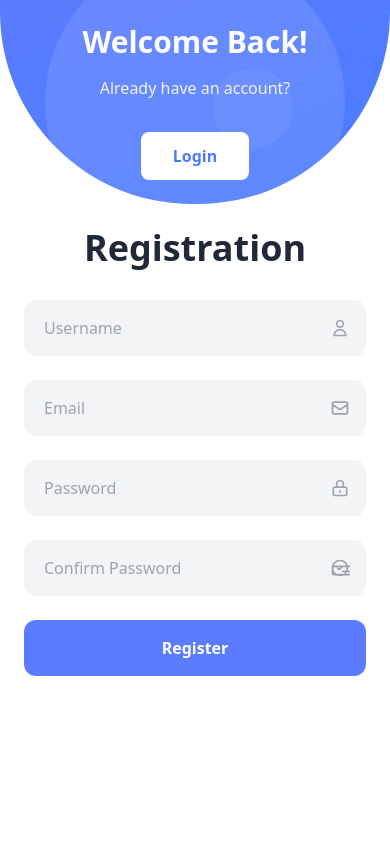
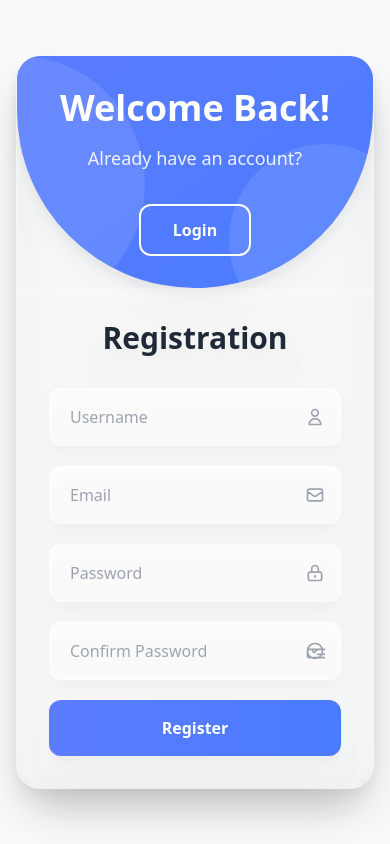
Before and after one commit to AnonNattIV/Park-D, a Next.js app: page /register in a window 390 px wide. Built offline with nearby package versions, Linux system fonts and the light colour scheme.

Commit message:
change ui login and register and tabbar

```diff
--- a/src/app/login/page.tsx
+++ b/src/app/login/page.tsx
@@ -116,18 +116,28 @@ export default function LoginPage() {
   };
 
   return (
-    <div className={`min-h-screen flex flex-col md:flex-row overflow-hidden ${isLoaded ? 'opacity-100' : 'opacity-0'} transition-all duration-700 ease-in-out`}>
+    <div className="min-h-screen bg-gradient-to-br bg-gray-50 flex items-center justify-center p-4">
+      {/* Glass Card Container */}
+      <div
+        className={`
+          w-full max-w-4xl flex flex-col md:flex-row
+          backdrop-blur-xl bg-white/20 border border-white/20
+          shadow-2xl rounded-3xl overflow-hidden
+          transition-all duration-500 ease-in-out
+          ${isLoaded ? 'opacity-100 scale-100 translate-y-0' : 'opacity-0 scale-95 translate-y-8'}
+        `}
+      >
         {/* Left Section - Welcome Area */}
         <div
           className={`
             flex flex-col items-center justify-center
-          w-full md:w-[40%] md:flex
+            w-full md:w-[45%]
             bg-gradient-to-br from-[#5B7CFF] to-[#4a7bff]
             text-white relative overflow-hidden
             rounded-b-[12rem] md:rounded md:rounded-r-[15rem]
-          p-6 md:p-12
+            p-8 md:p-12
             transition-all duration-700 ease-in-out
-          ${isLoaded ? 'translate-x-0 md:translate-x-0 opacity-100' : '-translate-x-full md:-translate-x-full opacity-50'}
+            ${isLoaded ? 'translate-x-0 opacity-100' : '-translate-x-full opacity-50'}
           `}
         >
           {/* Decorative Circles */}
@@ -166,12 +176,12 @@ export default function LoginPage() {
                 ${isLoaded ? 'translate-y-0 opacity-100' : '-translate-y-4 opacity-0'}
               `}
             />
-          <h1 className="text-5xl font-bold mb-4">Welcome to Park:D</h1>
+            <h1 className="text-4xl md:text-5xl font-bold mb-4">Welcome to Park:D</h1>
             <p className="text-lg opacity-90 mb-8">Do not have an account?</p>
             <button
               onClick={() => (window.location.href = '/register')}
-            className="px-8 py-3 bg-white border-2 border-white text-[#5B7CFF] font-bold rounded-lg
-              hover:bg-blue-50 hover:scale-105 hover:shadow-lg
+              className="px-8 py-3 bg-transparent border-2 border-white text-white font-bold rounded-xl
+                hover:bg-white hover:text-[#5B7CFF] hover:scale-105 hover:shadow-lg
                 active:scale-95
                 transition-all duration-300 ease-in-out
               "
@@ -184,14 +194,16 @@ export default function LoginPage() {
         {/* Right Section - Login Form */}
         <div
           className={`
-          w-full md:w-[60%] bg-white flex flex-col items-center justify-center p-8 md:p-16
+            w-full md:w-[55%] bg-white/10 backdrop-blur-sm
+            flex flex-col items-center justify-center
+            p-8 md:p-12
             transition-all duration-700 ease-in-out
-          ${isLoaded ? 'translate-y-0 md:translate-x-0 opacity-100' : 'translate-y-full md:translate-x-full opacity-0'}
+            ${isLoaded ? 'translate-y-0 opacity-100' : 'translate-y-full opacity-0'}
           `}
         >
           <div
             className={`
-            md:hidden mb-8
+              md:hidden mb-6
               transition-all duration-500 ease-out delay-100
               ${isLoaded ? 'translate-y-0 opacity-100' : 'translate-y-4 opacity-0'}
             `}
@@ -207,7 +219,7 @@ export default function LoginPage() {
           </div>
           <h2
             className={`
-            text-4xl font-bold text-gray-800 mb-8
+              text-3xl md:text-4xl font-bold text-gray-800 mb-8
               transition-all duration-500 ease-out delay-100
               ${isLoaded ? 'translate-y-0 opacity-100' : 'translate-y-4 opacity-0'}
             `}
@@ -224,13 +236,13 @@ export default function LoginPage() {
             `}
           >
             {errorMessage && (
-            <div className="rounded-xl border border-red-200 bg-red-50 px-4 py-3 text-sm text-red-700">
+              <div className="rounded-xl border border-red-200 bg-red-50/80 backdrop-blur-sm px-4 py-3 text-sm text-red-700">
                 {errorMessage}
               </div>
             )}
 
             {successMessage && (
-            <div className="rounded-xl border border-green-200 bg-green-50 px-4 py-3 text-sm text-green-700">
+              <div className="rounded-xl border border-green-200 bg-green-50/80 backdrop-blur-sm px-4 py-3 text-sm text-green-700">
                 {successMessage}
               </div>
             )}
@@ -243,11 +255,11 @@ export default function LoginPage() {
                 value={formData.username}
                 onChange={(e) => setFormData({ ...formData, username: e.target.value })}
                 required
-              className="w-full px-5 py-4 bg-gray-100 rounded-xl text-gray-700 placeholder-gray-400
-                focus:outline-none focus:ring-2 focus:ring-[#5B7CFF] focus:bg-white
+                className="w-full px-5 py-4 bg-white/60 backdrop-blur-sm rounded-xl text-gray-700 placeholder-gray-400 border border-white/30
+                  focus:outline-none focus:ring-2 focus:ring-[#5B7CFF] focus:bg-white/90
                   focus:shadow-lg
                   transition-all duration-300 ease-in-out
-                group-hover:bg-gray-50
+                  group-hover:bg-white/70
                 "
               />
               <span
@@ -271,11 +283,11 @@ export default function LoginPage() {
                 value={formData.password}
                 onChange={(e) => setFormData({ ...formData, password: e.target.value })}
                 required
-              className="w-full px-5 py-4 bg-gray-100 rounded-xl text-gray-700 placeholder-gray-400
-                focus:outline-none focus:ring-2 focus:ring-[#5B7CFF] focus:bg-white
+                className="w-full px-5 py-4 bg-white/60 backdrop-blur-sm rounded-xl text-gray-700 placeholder-gray-400 border border-white/30
+                  focus:outline-none focus:ring-2 focus:ring-[#5B7CFF] focus:bg-white/90
                   focus:shadow-lg
                   transition-all duration-300 ease-in-out
-                group-hover:bg-gray-50
+                  group-hover:bg-white/70
                 "
               />
               <span
@@ -306,8 +318,8 @@ export default function LoginPage() {
             <button
               type="submit"
               disabled={isSubmitting}
-            className="w-full py-4 bg-[#5B7CFF] text-white font-bold rounded-xl
-              hover:bg-[#4a6bef] hover:scale-[1.02] hover:shadow-xl
+              className="w-full py-4 bg-gradient-to-r from-[#5B7CFF] to-[#4a7bff] text-white font-bold rounded-xl
+                hover:from-[#4a6bef] hover:to-[#3a5adf] hover:scale-[1.02] hover:shadow-xl
                 active:scale-95
                 disabled:cursor-not-allowed disabled:opacity-70 disabled:hover:scale-100
                 transition-all duration-300 ease-in-out
@@ -337,5 +349,6 @@ export default function LoginPage() {
           </div>
         </div>
       </div>
+    </div>
   );
 }
--- a/src/app/register/page.tsx
+++ b/src/app/register/page.tsx
@@ -69,36 +69,45 @@ export default function RegisterPage() {
   };
 
   return (
-    <div className={`min-h-screen flex flex-col md:flex-row overflow-hidden ${isLoaded ? 'opacity-100' : 'opacity-0'} transition-all duration-700 ease-in-out`}>
-      {/* Welcome Section - Top on mobile, Right on desktop */}
+    <div className="min-h-screen bg-gradient-to-br bg-gray-50 flex items-center justify-center p-4">
+      {/* Glass Card Container */}
       <div
         className={`
-          order-first md:order-last
+          w-full max-w-4xl flex flex-col md:flex-row-reverse
+          backdrop-blur-xl bg-white/20 border border-white/20
+          drop-shadow-xl shadow-2xl rounded-3xl overflow-hidden
+          transition-all duration-500 ease-in-out
+          ${isLoaded ? 'opacity-100 scale-100 translate-y-0' : 'opacity-0 scale-95 translate-y-8'}
+        `}
+      >
+        {/* Welcome Section - Left Section (Top on mobile) */}
+        <div
+          className={`
             flex flex-col items-center justify-center
-          w-full md:w-[40%]
+            w-full md:w-[45%]
             bg-gradient-to-br from-[#5B7CFF] to-[#4a7bff]
             text-white relative overflow-hidden
             rounded-b-[12rem] md:rounded md:rounded-l-[15rem]
-          p-6 md:p-12
+            p-8 md:p-12
             transition-all duration-700 ease-in-out
-          ${isLoaded ? 'translate-x-0 md:translate-x-0 opacity-100' : '-translate-x-full md:translate-x-full opacity-0'}
+            ${isLoaded ? 'translate-x-0 opacity-100' : '-translate-x-full opacity-50'}
           `}
         >
           {/* Decorative Circles */}
           <div
             className={`
-            absolute top-1/2 left-1/2 -translate-x-1/2 -translate-y-1/2
-            w-[300px] md:w-[500px] h-[300px] md:h-[500px] bg-white/10 rounded-full
+              absolute top-0 left-0 w-64 h-64 bg-white/10 rounded-full
+              -translate-x-1/2 -translate-y-1/2
               transition-all duration-600 ease-out
-            ${isLoaded ? 'scale-100 opacity-100' : 'scale-0 opacity-0'}
+              ${isLoaded ? 'translate-y-0 opacity-100' : '-translate-y-8 opacity-0'}
             `}
           ></div>
           <div
             className={`
-            absolute top-1/3 right-1/4
-            w-20 h-20 md:w-32 md:h-32 bg-white/5 rounded-full
+              absolute bottom-0 right-0 w-48 h-48 bg-white/10 rounded-full
+              translate-x-1/4 translate-y-1/4
               transition-all duration-600 ease-out delay-100
-            ${isLoaded ? 'scale-100 opacity-100' : 'scale-0 opacity-0'}
+              ${isLoaded ? 'translate-y-0 opacity-100' : 'translate-y-6 opacity-0'}
             `}
           ></div>
 
@@ -109,12 +118,12 @@ export default function RegisterPage() {
               ${isLoaded ? 'translate-y-0 opacity-100' : 'translate-y-4 opacity-0'}
             `}
           >
-          <h1 className="text-3xl md:text-5xl font-bold mb-4">Welcome Back!</h1>
-          <p className="text-base md:text-lg opacity-90 mb-8">Already have an account?</p>
+            <h1 className="text-4xl md:text-5xl font-bold mb-4">Welcome Back!</h1>
+            <p className="text-lg opacity-90 mb-8">Already have an account?</p>
             <button
               onClick={() => (window.location.href = '/login')}
-            className="px-8 py-3 bg-white text-[#4a7bff] font-bold rounded-lg
-              hover:bg-blue-50 hover:scale-105 hover:shadow-lg
+              className="px-8 py-3 bg-transparent border-2 border-white text-white font-bold rounded-xl
+                hover:bg-white hover:text-[#5B7CFF] hover:scale-105 hover:shadow-lg
                 active:scale-95
                 transition-all duration-300 ease-in-out
               "
@@ -124,19 +133,38 @@ export default function RegisterPage() {
           </div>
         </div>
 
-      {/* Registration Form - Bottom on mobile, Left on desktop */}
+        {/* Registration Form - Right Section (Bottom on mobile) */}
         <div
           className={`
-          w-full md:w-[60%] bg-white flex flex-col items-center justify-center p-6 md:p-16
+            w-full md:w-[55%] bg-white/10 backdrop-blur-sm
+            flex flex-col items-center justify-center
+            p-8 md:p-12
             transition-all duration-700 ease-in-out
-          ${isLoaded ? 'translate-y-0 md:translate-x-0 opacity-100' : 'translate-y-full md:-translate-x-full opacity-0'}
+            ${isLoaded ? 'translate-y-0 opacity-100' : 'translate-y-full opacity-0'}
+          `}
+        >
+          <div
+            className={`
+              md:hidden mb-6
+              transition-all duration-500 ease-out delay-100
+              ${isLoaded ? 'translate-y-0 opacity-100' : 'translate-y-4 opacity-0'}
             `}
           >
             <h2
               className={`
-            text-4xl font-bold text-gray-800 mb-8
+                text-3xl md:text-4xl font-bold text-gray-800 mb-2
                 transition-all duration-500 ease-out delay-100
-            ${isLoaded ? 'translate-y-0 opacity-100' : '-translate-y-4 opacity-0'}
+                ${isLoaded ? 'translate-y-0 opacity-100' : 'translate-y-4 opacity-0'}
+              `}
+            >
+              Registration
+            </h2>
+          </div>
+          <h2
+            className={`
+              hidden md:block text-3xl md:text-4xl font-bold text-gray-800 mb-8
+              transition-all duration-500 ease-out delay-100
+              ${isLoaded ? 'translate-y-0 opacity-100' : 'translate-y-4 opacity-0'}
             `}
           >
             Registration
@@ -145,19 +173,19 @@ export default function RegisterPage() {
           <form
             onSubmit={handleRegister}
             className={`
-            w-full max-w-md space-y-6
+              w-full max-w-md space-y-5
               transition-all duration-500 ease-out delay-200
-            ${isLoaded ? 'translate-y-0 opacity-100' : '-translate-y-4 opacity-0'}
+              ${isLoaded ? 'translate-y-0 opacity-100' : 'translate-y-4 opacity-0'}
             `}
           >
             {errorMessage && (
-            <div className="rounded-xl border border-red-200 bg-red-50 px-4 py-3 text-sm text-red-700">
+              <div className="rounded-xl border border-red-200 bg-red-50/80 backdrop-blur-sm px-4 py-3 text-sm text-red-700">
                 {errorMessage}
               </div>
             )}
 
             {successMessage && (
-            <div className="rounded-xl border border-green-200 bg-green-50 px-4 py-3 text-sm text-green-700">
+              <div className="rounded-xl border border-green-200 bg-green-50/80 backdrop-blur-sm px-4 py-3 text-sm text-green-700">
                 {successMessage}
               </div>
             )}
@@ -170,11 +198,11 @@ export default function RegisterPage() {
                 value={formData.username}
                 onChange={(e) => setFormData({ ...formData, username: e.target.value })}
                 required
-              className="w-full px-5 py-4 bg-gray-100 rounded-xl text-gray-700 placeholder-gray-400
-                focus:outline-none focus:ring-2 focus:ring-[#5B7CFF] focus:bg-white
+                className="w-full px-5 py-4 bg-white/60 backdrop-blur-sm rounded-xl text-gray-700 placeholder-gray-400 border border-white/30
+                  focus:outline-none focus:ring-2 focus:ring-[#5B7CFF] focus:bg-white/90
                   focus:shadow-lg
                   transition-all duration-300 ease-in-out
-                group-hover:bg-gray-50
+                  group-hover:bg-white/70
                 "
               />
               <span
@@ -198,11 +226,11 @@ export default function RegisterPage() {
                 value={formData.email}
                 onChange={(e) => setFormData({ ...formData, email: e.target.value })}
                 required
-              className="w-full px-5 py-4 bg-gray-100 rounded-xl text-gray-700 placeholder-gray-400
-                focus:outline-none focus:ring-2 focus:ring-[#5B7CFF] focus:bg-white
+                className="w-full px-5 py-4 bg-white/60 backdrop-blur-sm rounded-xl text-gray-700 placeholder-gray-400 border border-white/30
+                  focus:outline-none focus:ring-2 focus:ring-[#5B7CFF] focus:bg-white/90
                   focus:shadow-lg
                   transition-all duration-300 ease-in-out
-                group-hover:bg-gray-50
+                  group-hover:bg-white/70
                 "
               />
               <span
@@ -226,11 +254,11 @@ export default function RegisterPage() {
                 value={formData.password}
                 onChange={(e) => setFormData({ ...formData, password: e.target.value })}
                 required
-              className="w-full px-5 py-4 bg-gray-100 rounded-xl text-gray-700 placeholder-gray-400
-                focus:outline-none focus:ring-2 focus:ring-[#5B7CFF] focus:bg-white
+                className="w-full px-5 py-4 bg-white/60 backdrop-blur-sm rounded-xl text-gray-700 placeholder-gray-400 border border-white/30
+                  focus:outline-none focus:ring-2 focus:ring-[#5B7CFF] focus:bg-white/90
                   focus:shadow-lg
                   transition-all duration-300 ease-in-out
-                group-hover:bg-gray-50
+                  group-hover:bg-white/70
                 "
               />
               <span
@@ -254,11 +282,11 @@ export default function RegisterPage() {
                 value={formData.confirmPassword}
                 onChange={(e) => setFormData({ ...formData, confirmPassword: e.target.value })}
                 required
-              className="w-full px-5 py-4 bg-gray-100 rounded-xl text-gray-700 placeholder-gray-400
-                focus:outline-none focus:ring-2 focus:ring-[#5B7CFF] focus:bg-white
+                className="w-full px-5 py-4 bg-white/60 backdrop-blur-sm rounded-xl text-gray-700 placeholder-gray-400 border border-white/30
+                  focus:outline-none focus:ring-2 focus:ring-[#5B7CFF] focus:bg-white/90
                   focus:shadow-lg
                   transition-all duration-300 ease-in-out
-                group-hover:bg-gray-50
+                  group-hover:bg-white/70
                 "
               />
               <span
@@ -278,8 +306,8 @@ export default function RegisterPage() {
             <button
               type="submit"
               disabled={isSubmitting}
-            className="w-full py-4 bg-[#5B7CFF] text-white font-bold rounded-xl
-              hover:bg-[#4a6bef] hover:scale-[1.02] hover:shadow-xl
+              className="w-full py-4 bg-gradient-to-r from-[#5B7CFF] to-[#4a7bff] text-white font-bold rounded-xl
+                hover:from-[#4a6bef] hover:to-[#3a5adf] hover:scale-[1.02] hover:shadow-xl
                 active:scale-95
                 disabled:cursor-not-allowed disabled:opacity-70 disabled:hover:scale-100
                 transition-all duration-300 ease-in-out
@@ -290,5 +318,6 @@ export default function RegisterPage() {
           </form>
         </div>
       </div>
+    </div>
   );
 }
--- a/src/components/Tabbar.tsx
+++ b/src/components/Tabbar.tsx
@@ -81,7 +81,7 @@ export default function Tabbar() {
   return (
     <>
       {/* Desktop Navigation - Top Sticky Bar */}
-      <nav className="md:sticky md:top-0 md:z-50 md:bg-white/95 md:backdrop-blur-sm md:shadow-sm">
+      <nav className="md:sticky md:top-0 md:z-50 md:bg-white/95 md:backdrop-blur-sm md:shadow-[0_1px_10px_rgba(0,0,0,0.1)]">
         <div className="hidden md:block mx-auto max-w-7xl px-4 sm:px-6 lg:px-8">
           <div className="flex items-center justify-between h-16">
             {/* Logo */}
```
Lines whose indentation alone changed are shown as unchanged.
